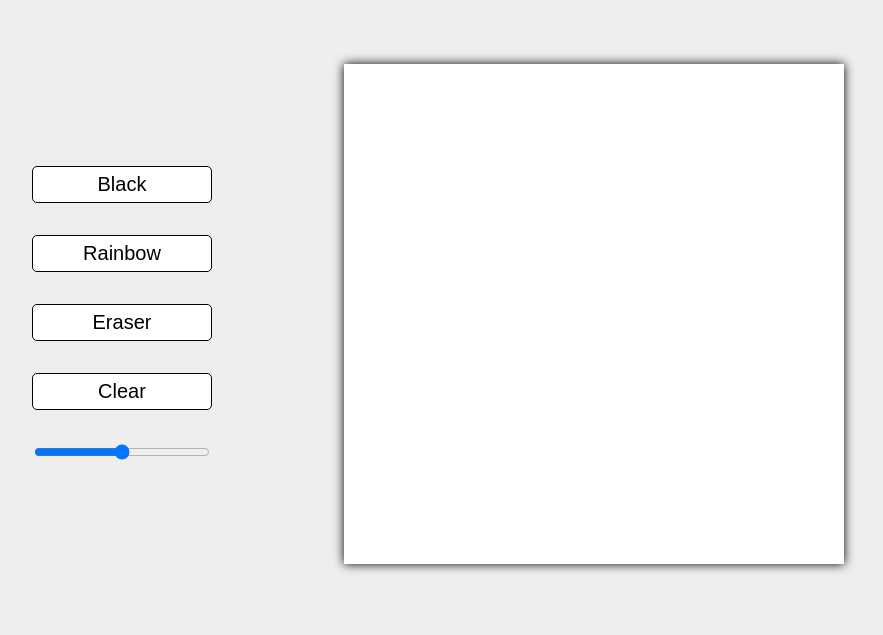
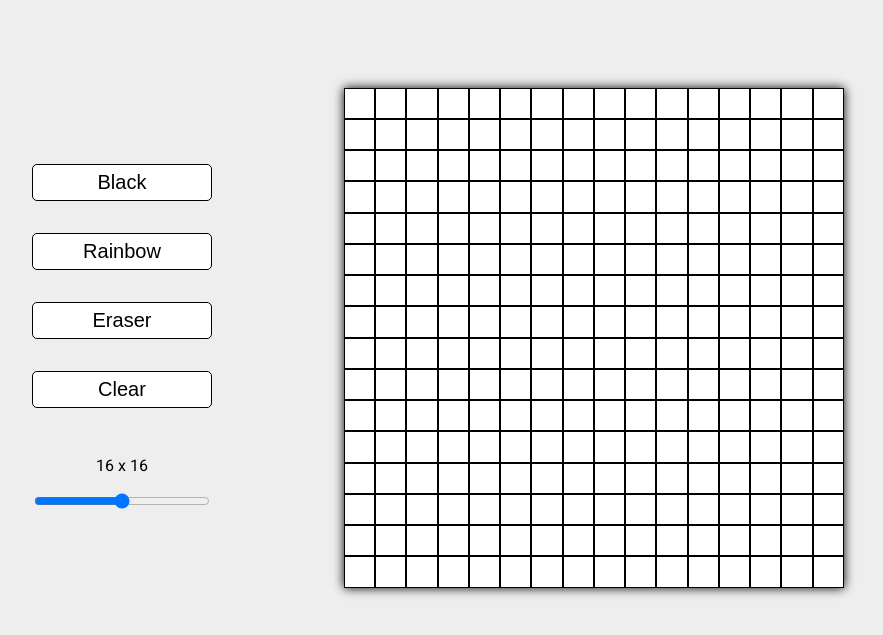
Before and after one commit to AngeloAXNGR/etch-a-sketch, a plain HTML site: page index.html in a window 1280 px wide. Shown: the part 387-1022 px from the top of the page, without its empty margins (252-1135 px from the left). Drawn offline with Linux system fonts and the light colour scheme.

Commit message:
Add realtime display of grid dimensions whenever the slider is used

```diff
--- a/index.html
+++ b/index.html
@@ -20,7 +20,10 @@
       <button id="rainbow-button">Rainbow</button>
       <button id="eraser-button">Eraser</button>
       <button id="clear-button">Clear</button>
-      <input type="range" min="2" max="64" id="dimension-range">
+      <div class="dimensions">
+        <p id="grid-size">16 x 16</p>
+        <input type="range" min="2" max="64" id="dimension-range">
+      </div>
     </div>
     <div class="canvas">
 
--- a/scripts/script.js
+++ b/scripts/script.js
@@ -1,5 +1,7 @@
 let canvasDimension = 16;
 let canvas = document.querySelector('.canvas');
+
+let gridValue = document.querySelector('#grid-size');
 
 // Interactables
 let normalBtn = document.querySelector('#black-button');
@@ -35,7 +37,15 @@ clearBtn.addEventListener('click', () =>{
 let dimensionRange = document.querySelector('#dimension-range');
 dimensionRange.addEventListener("mouseup", () =>{
   createGrid(canvas, dimensionRange.value);
+  rainbowBtn.classList.remove('active');
+  normalBtn.classList.remove('active');
+  eraserBtn.classList.remove('active');
 })
+
+dimensionRange.addEventListener("input", () =>{
+  gridValue.textContent = `${dimensionRange.value} x ${dimensionRange.value}`;
+})
+
 // Functions
 function createGrid(canvas, dimension){
   canvas.innerHTML = "";
--- a/styles/styles.css
+++ b/styles/styles.css
@@ -66,5 +66,16 @@ button.active{
 
 #cells{
   flex: 1 1 auto;
-  /* border:solid 1px; */
+  border:solid 1px;
 }
+
+
+.dimensions{
+  display:flex;
+  flex-direction: column;
+  justify-content: center;
+}
+
+#grid-size{
+  text-align: center;
+}
```
